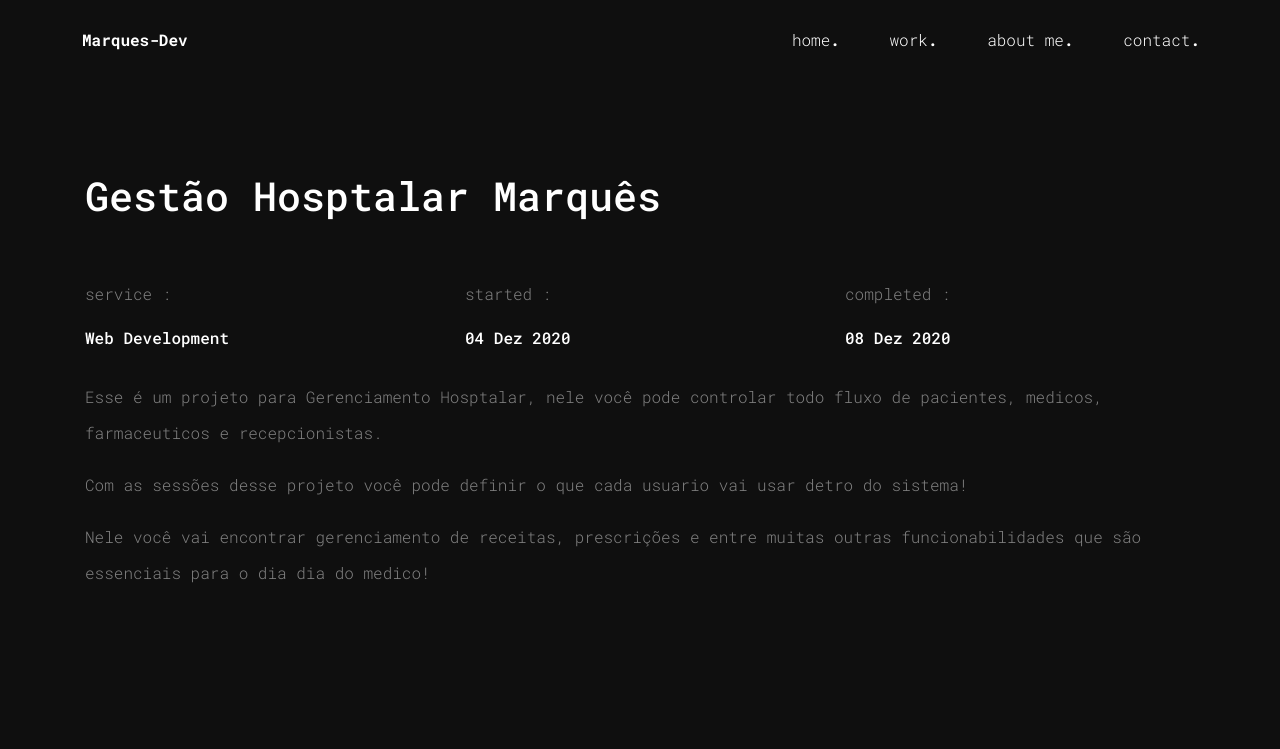
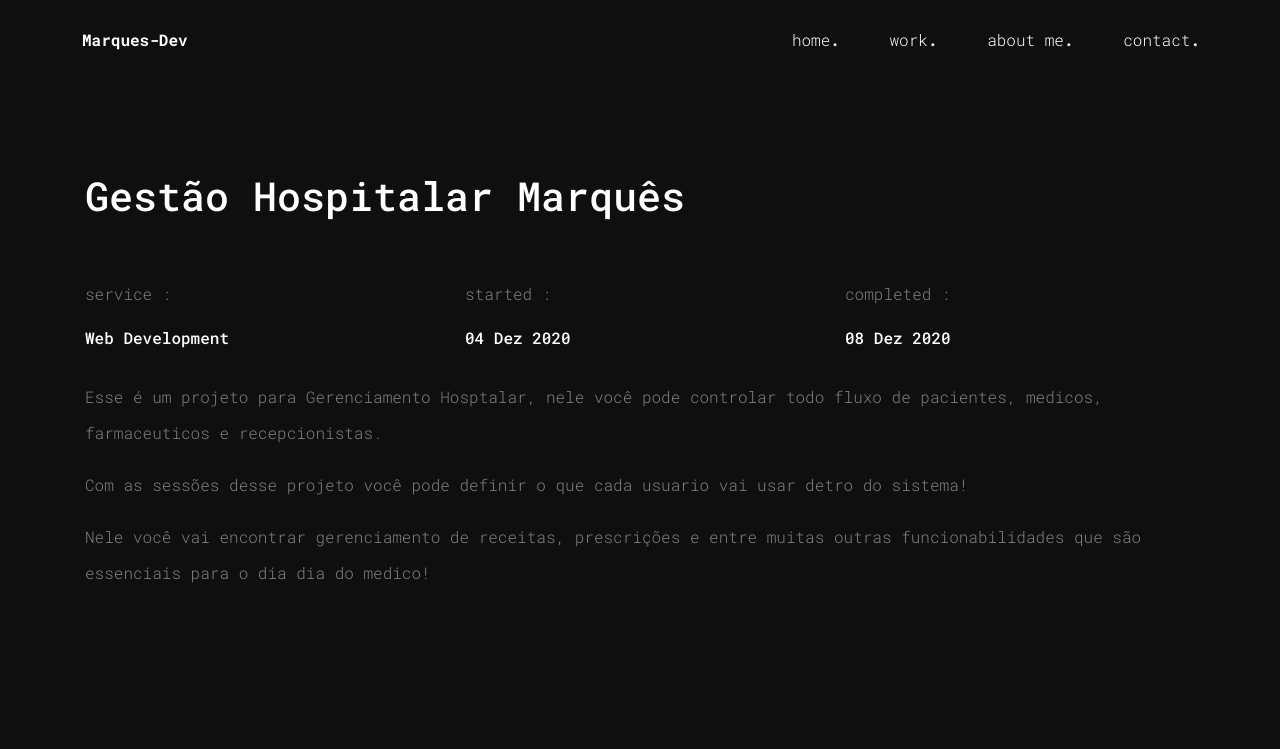
Before and after one commit to Marques-Dev/portfolio, a website: page project.html in a window 1280 px wide. Shown: the top 749 px of the page. Drawn offline with nearby package versions, Linux system fonts and the light colour scheme.

Commit message:
correção em texto

```diff
--- a/project.html
+++ b/project.html
@@ -72,7 +72,7 @@
                               <div class="col-lg-12">
                                     <br>
 
-                                    <h1 class="wow fadeInUp" data-wow-delay="1s">Gestão Hosptalar Marquês</h1><br><br>
+                                    <h1 class="wow fadeInUp" data-wow-delay="1s">Gestão Hospitalar Marquês</h1><br><br>
 
                                     <div class="row">
                                           <div class="col-lg-4">
```
